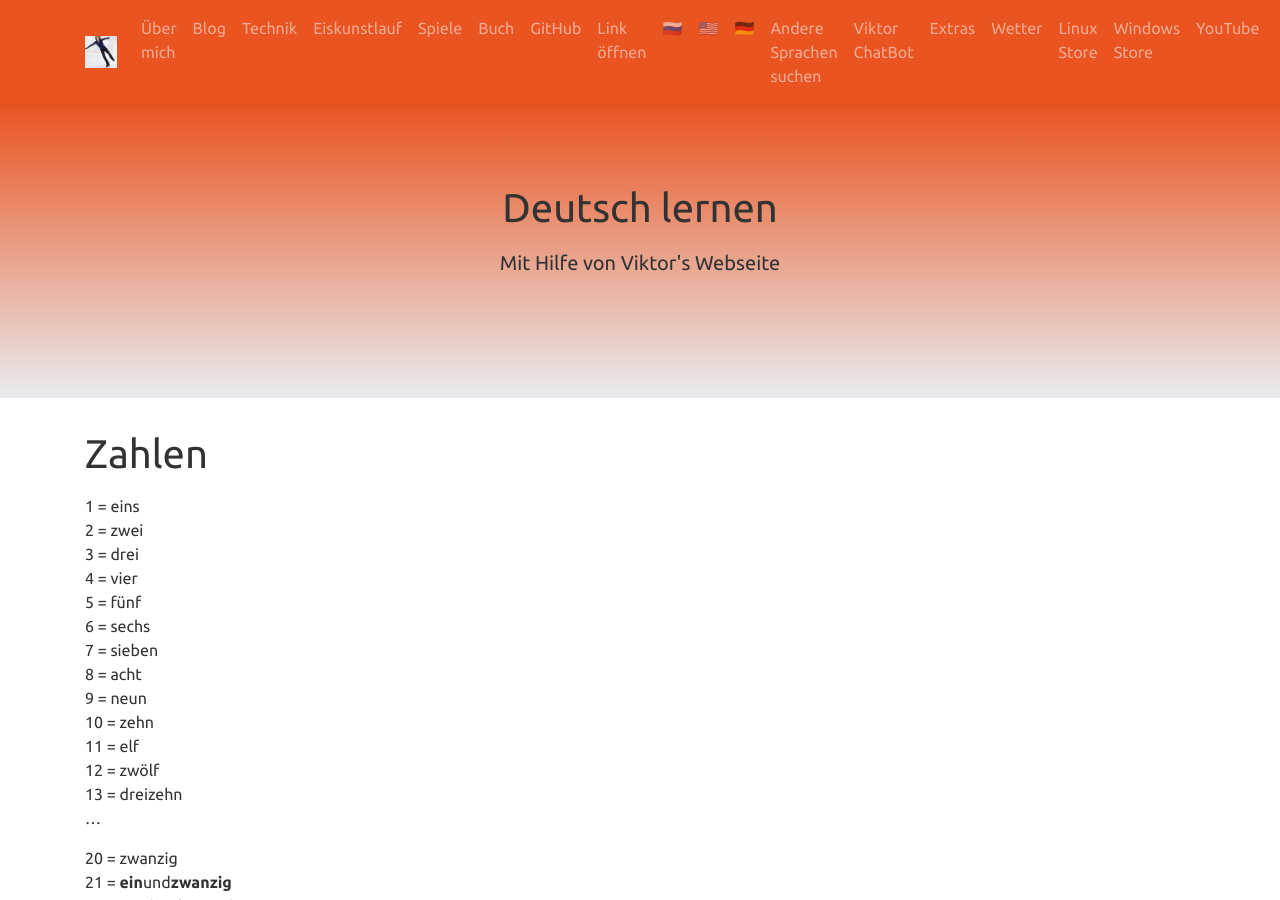
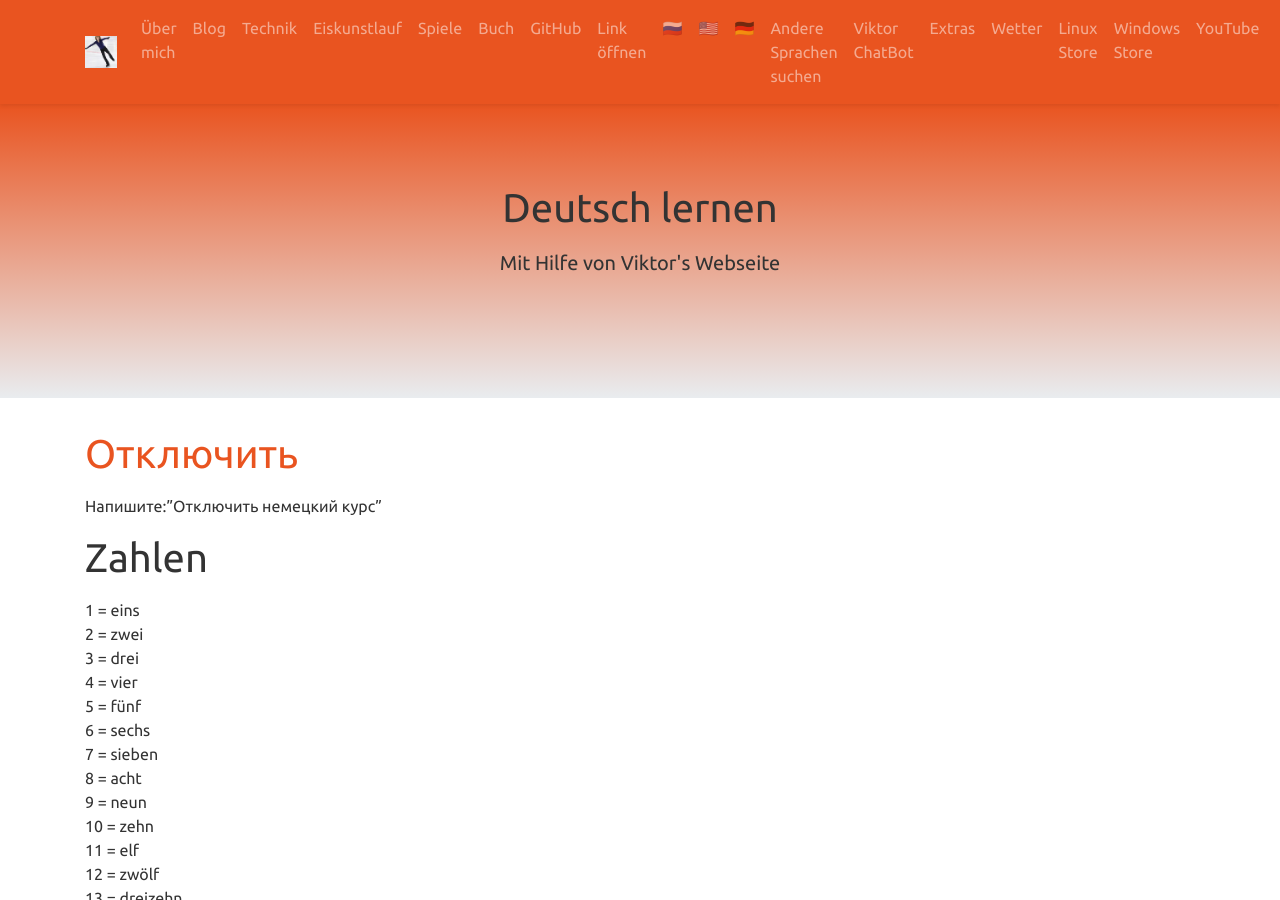
Before and after one commit to viktor-chiarcos/viktor-chiarcos.github.io, a Jekyll site: the page built from _pages/ivan/index.md, in a window 1280 px wide and 900 px high. Built offline with Jekyll 4.4.1, drawn with Linux system fonts in a browser that asks for light colours.

Commit message:
index.md aktualisieren

```diff
--- a/_pages/ivan/index.md
+++ b/_pages/ivan/index.md
@@ -17,6 +17,8 @@ action: true
     }
 </script>
 
+# [Отключить](https://wa.me/message/CXQKM5CWMXR6O1)
+Напишите:"Отключить немецкий курс"
 # Zahlen
 
 1 = eins\
```
